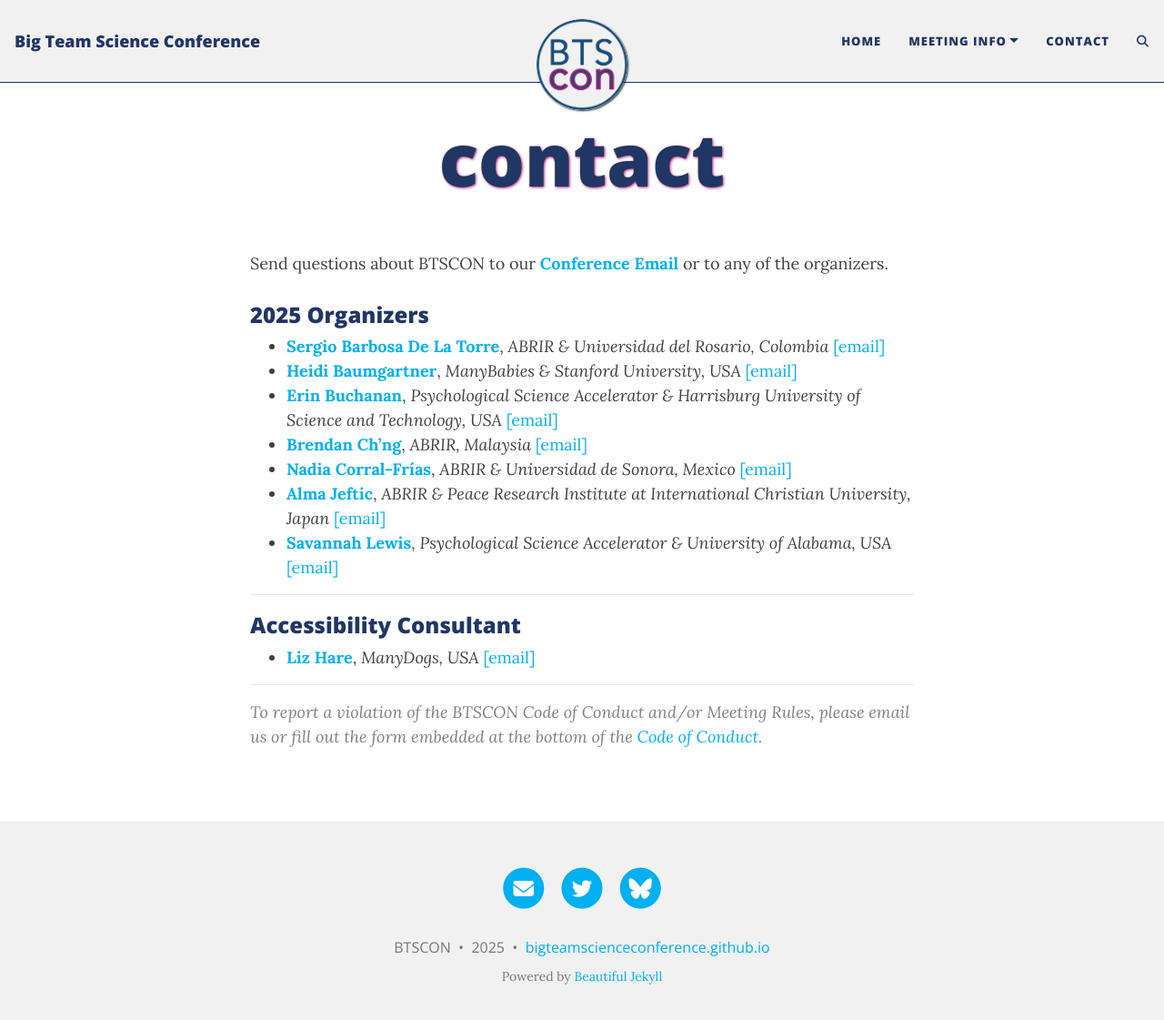
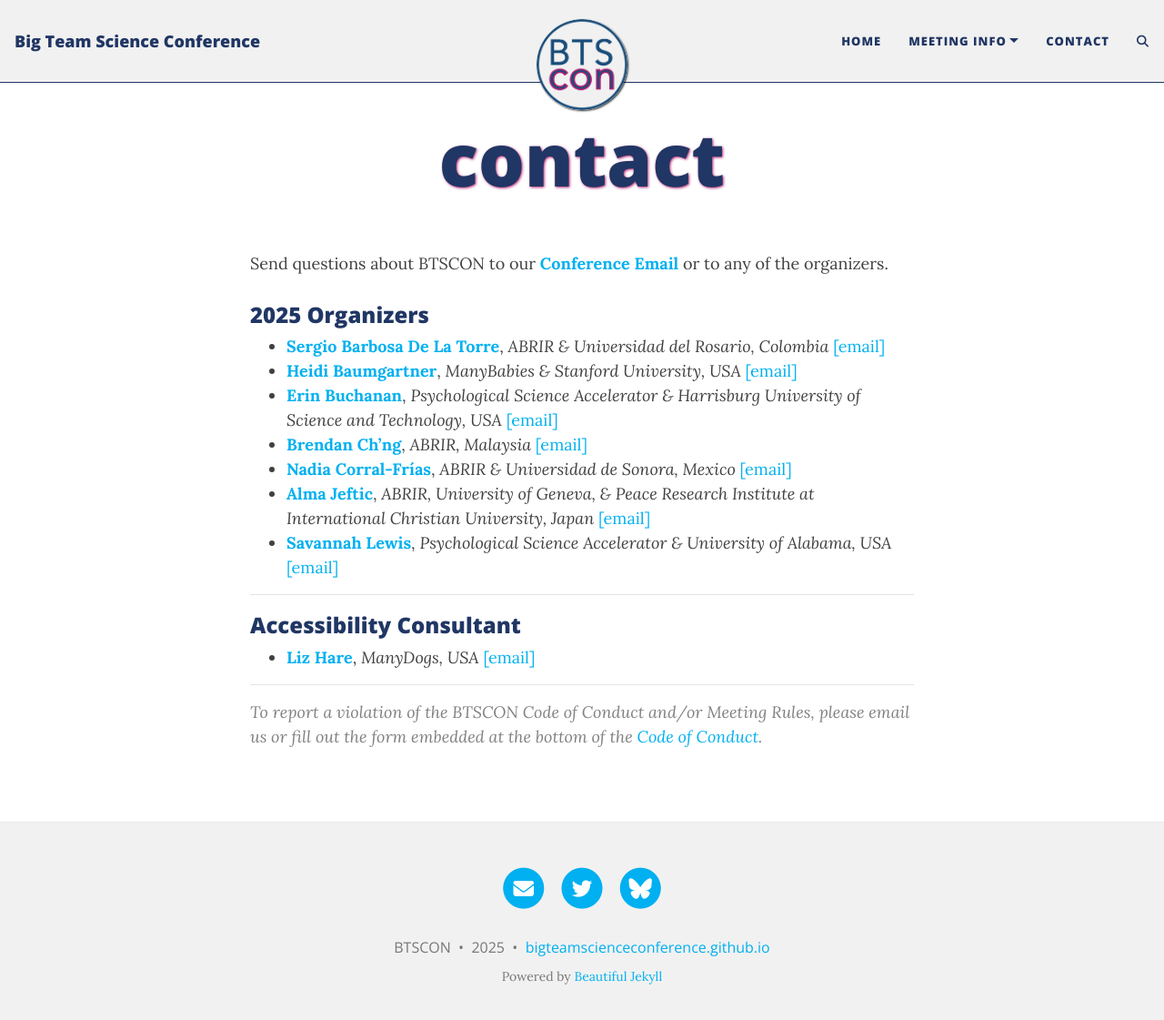
Before and after one commit to bigteamscienceconference/bigteamscienceconference.github.io, a Jekyll site: the page built from contact.md, in a window 1280 px wide and 1134 px high. Shown: the top 1121 px of the window at 91% size. Built offline with Jekyll 4.4.1, drawn with Linux system fonts in a browser that asks for light colours; comment, search, counter and statistics services are not loaded.

Commit message:
Update contact.md

```diff
--- a/contact.md
+++ b/contact.md
@@ -12,7 +12,7 @@ Send questions about BTSCON to our [**Conference Email**](mailto:bigteamsciencec
 * [**Erin Buchanan**](https://www.aggieerin.com/), *Psychological Science Accelerator & Harrisburg University of Science and Technology, USA* [[email]](mailto:buchananlab@gmail.com)
 * [**Brendan Ch'ng**](https://brendanchng.com/), *ABRIR, Malaysia* [[email]](mailto:brendanchng@protonmail.com)
 * [**Nadia Corral-Frías**](https://investigadores.unison.mx/en/persons/nadia-sarai-corral-frias), *ABRIR & Universidad de Sonora, Mexico* [[email]](mailto:nadia.corral@unison.mx)
-* [**Alma Jeftic**](https://orcid.org/0000-0002-9285-2061), *ABRIR & Peace Research Institute at International Christian University, Japan* [[email]](mailto:)
+* [**Alma Jeftic**](https://orcid.org/0000-0002-9285-2061), *ABRIR, University of Geneva, & Peace Research Institute at International Christian University, Japan* [[email]](mailto:alma.jeftic@gmail.com)
 * [**Savannah Lewis**](https://savannahclewis.wordpress.com/), *Psychological Science Accelerator & University of Alabama, USA* [[email]](mailto:slewis20@crimson.ua.edu)
 
 ***
```
